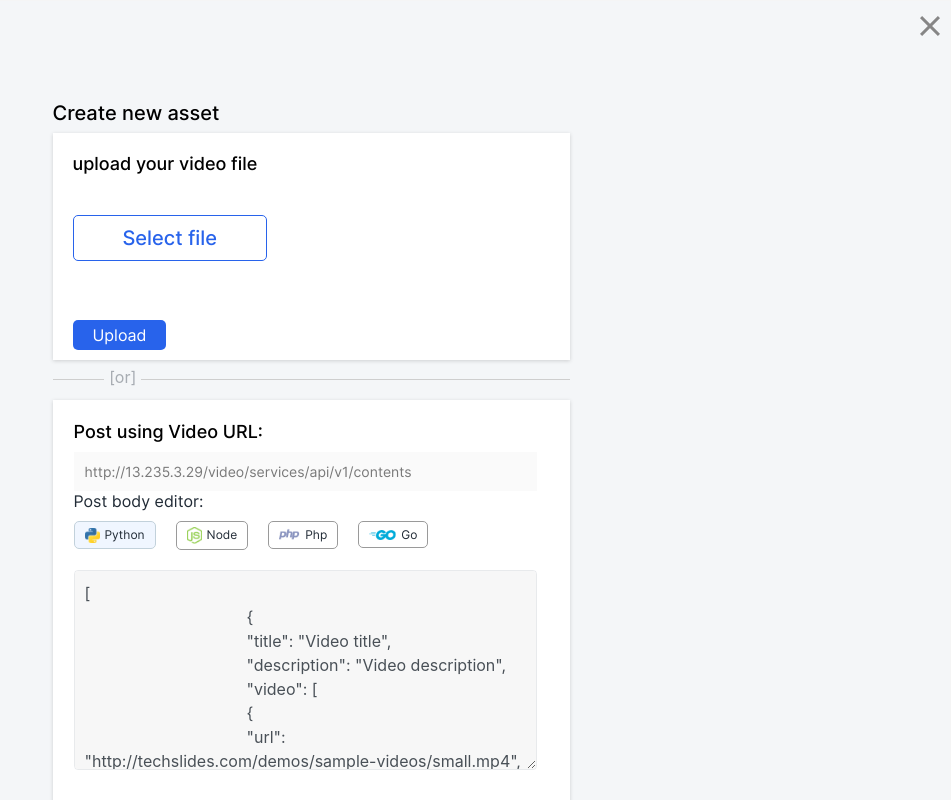
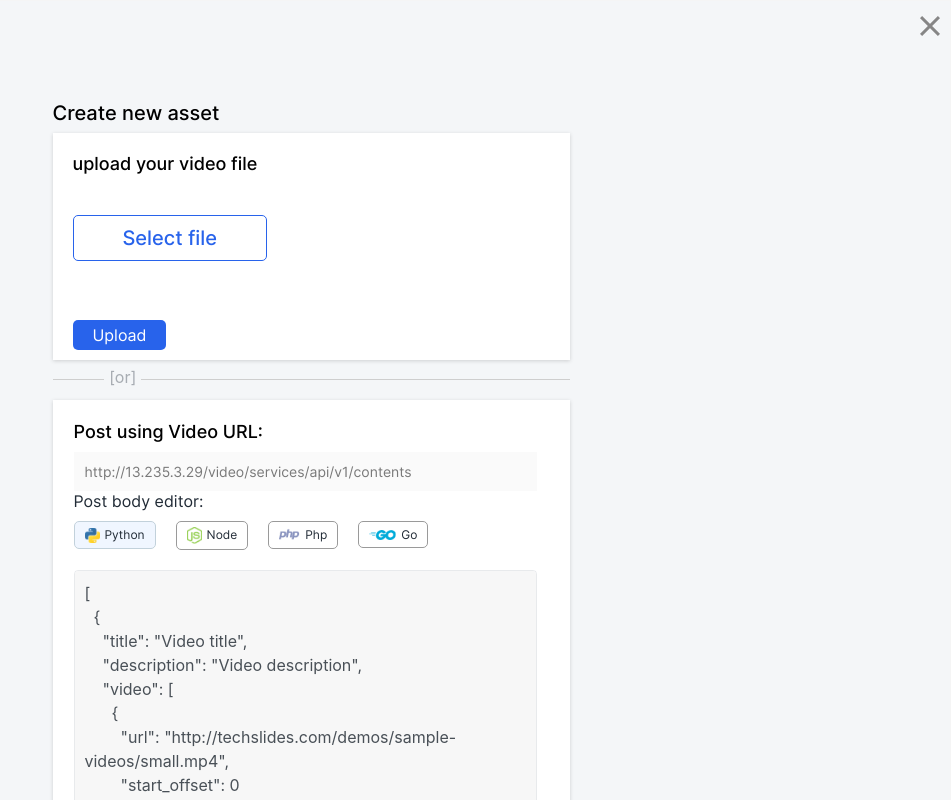
Before and after one commit to Balajiapalya/app, a Next.js app in the folder app/: page /videos/videodelivery_addnewassets in a window 1280 px wide. Shown: the top 800 px of the page, without its empty margins (329-1280 px from the left). Built offline with nearby package versions, Linux system fonts and the light colour scheme.

Commit message:
recent commit

```diff
--- a/app/pages/videos/videodelivery_addnewassets.js
+++ b/app/pages/videos/videodelivery_addnewassets.js
@@ -3,22 +3,30 @@ import { useForm } from 'react-hook-form';
 import Api from '../../components/api/api';
 import Link from 'next/link'
 import Direct_upload from '../../components/direct_uploade';
+import { useRouter } from 'next/router';
 
 
 
 export default function Videodelivery_addnewassets({ close_asset }) {
     const { register, handleSubmit, watch, formState: { errors } } = useForm();
-
     const onSubmit = video_url_data => {
         Api.post_video(JSON.parse(video_url_data.code))
             .then(res => {
-                // console.log(res)
-                // window.location.reload()
+                if(res.data.status="Success"){
+                    window.location.reload()
+                }
             })
             .catch(error => {
                 console.log(error)
             })
     }
+    const printTheJSONInPrettyFormat =() => {
+        var badJSON = document.getElementById('prettyJSONFormat').value;
+        var parseJSON = JSON.parse(badJSON);
+        var JSONInPrettyFormat = JSON.stringify(parseJSON, undefined, 4);
+        document.getElementById('prettyJSONFormat').value =
+        JSONInPrettyFormat;
+     }
     return (
         <div className={styles.videodelivery}>
             <div className={styles.model_nav}>
@@ -29,7 +37,7 @@ export default function Videodelivery_addnewassets({ close_asset }) {
                 <div className={styles.or}></div>
                 <div className={styles.or_text}><span>[or]</span></div>
                 <div  >
-                    <form className={styles.post} onSubmit={handleSubmit(onSubmit)}>
+                    <form className={styles.post} onSubmit={handleSubmit(onSubmit)} >
                         <label >Post using Video URL:</label>
                         <input
                             type='text'
@@ -45,7 +53,7 @@ export default function Videodelivery_addnewassets({ close_asset }) {
                         </div>
                         <div className={styles.code}>
                             <textarea
-                                value='[
+                                defaultValue={`${JSON.stringify([
                                     {
                                     "title": "Video title",
                                     "description": "Video description",
@@ -70,12 +78,12 @@ export default function Videodelivery_addnewassets({ close_asset }) {
                                     "save_original_copy": false,
                                     "test_video": true
                                     }
-                                    ]'
+                                    ], undefined, 2)}`}
+                                id="prettyJSONFormat"
                                 className={`${styles.code_input} form_control`}
                                 type='text'
                                 name='code'
                                 {...register("code", { required: true })}
-
                             />
                             {errors.code && <p className={'validations'}>This field is required</p>}
                         </div>
--- a/app/styles/videos.module.css
+++ b/app/styles/videos.module.css
@@ -193,7 +193,7 @@
    }
 .videodelivery{
     background-color: #f4f6f8;
-    height: 120vh;
+    height: 280vh;
     border: 1px solid whitesmoke;
     width: 100%;
     display: table;
@@ -368,19 +368,21 @@
 .code{
     width: 90%;
     float: left;
-    height:200px;
+    height:300px;
     margin: 10px 20px;
 
 }
 .code_input{
     padding: 10px;
     width: 100%;
-    height: 200px;
+    height: 300px;
     background-color: #f7f7f7;
     outline: none;
     border: 1px solid rgba(99, 115, 129, 0.15);
 }
-
+ .code textarea{
+    resize: none;
+ }
 
 /*  */
 .videosdelivery_assets{
```
Also changed, not shown: app/pages/account/accounts.js (+2 -5 lines).
